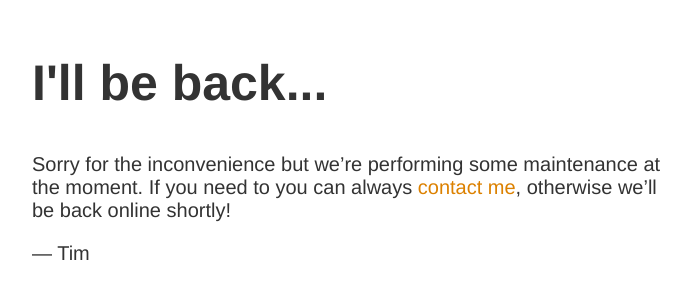
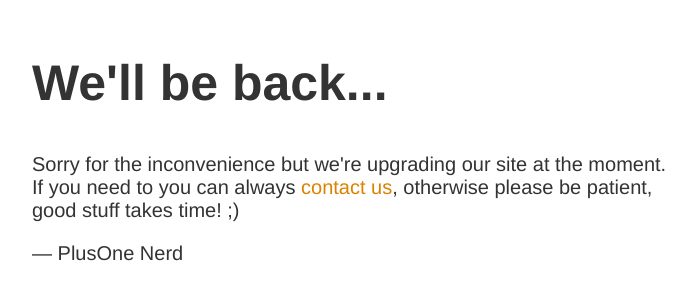
Before and after one commit to olearytd/plusonenerd, a plain HTML site: page index.html in a window 1280 px wide. Shown: the part 146-446 px from the top of the page, without its empty margins (283-979 px from the left). Drawn offline with Linux system fonts and the light colour scheme.

Commit message:
update to plusonenerd

```diff
--- a/index.html
+++ b/index.html
@@ -10,9 +10,9 @@
 </style>
 
 <article>
-    <h1>I'll be back...</h1>
+    <h1>We'll be back...</h1>
     <div>
-        <p>Sorry for the inconvenience but we&rsquo;re performing some maintenance at the moment. If you need to you can always <a href="http://www.twitter.com/00ballgame">contact me</a>, otherwise we&rsquo;ll be back online shortly!</p>
-        <p>&mdash; Tim</p>
+        <p>Sorry for the inconvenience but we're upgrading our site at the moment. If you need to you can always <a href="http://www.twitter.com/plusonenerd">contact us</a>, otherwise please be patient, good stuff takes time! ;)</p>
+        <p>&mdash; PlusOne Nerd</p>
     </div>
 </article>
```
Also changed, not shown: 1 other file.
